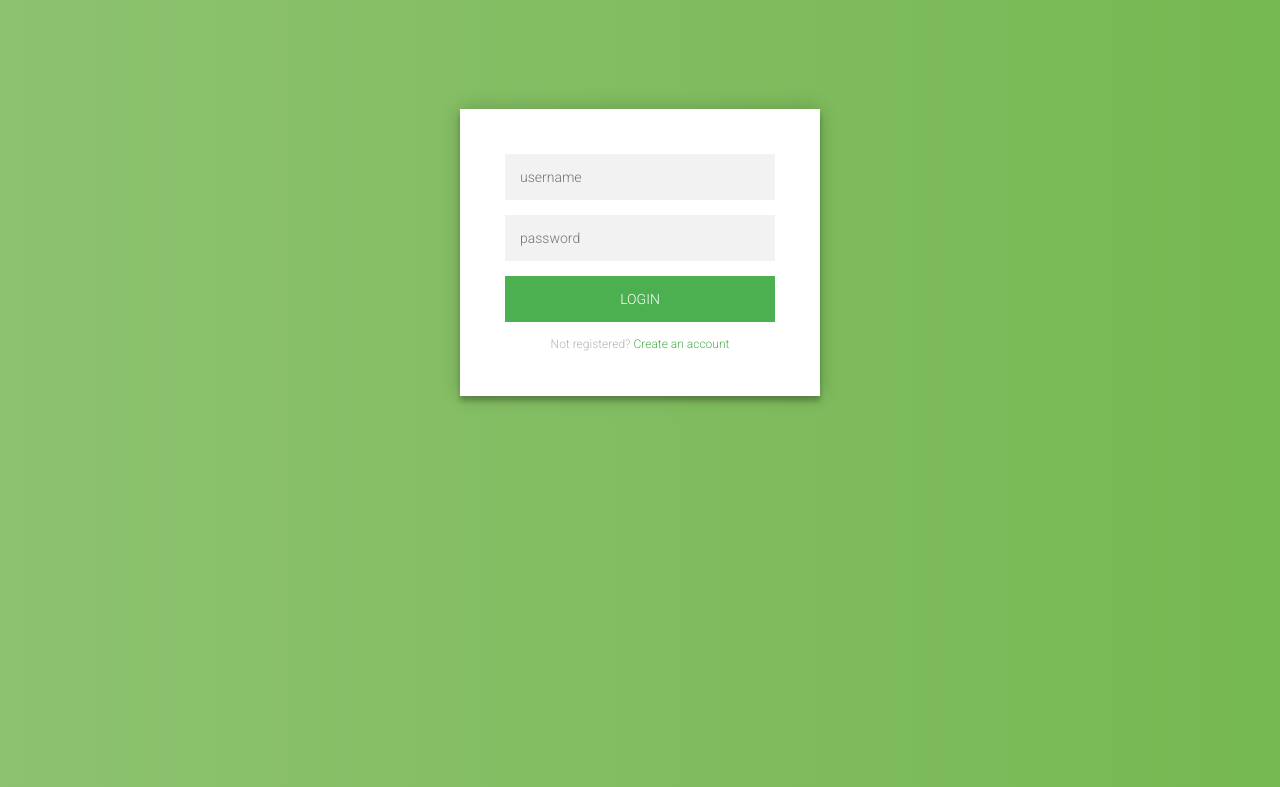
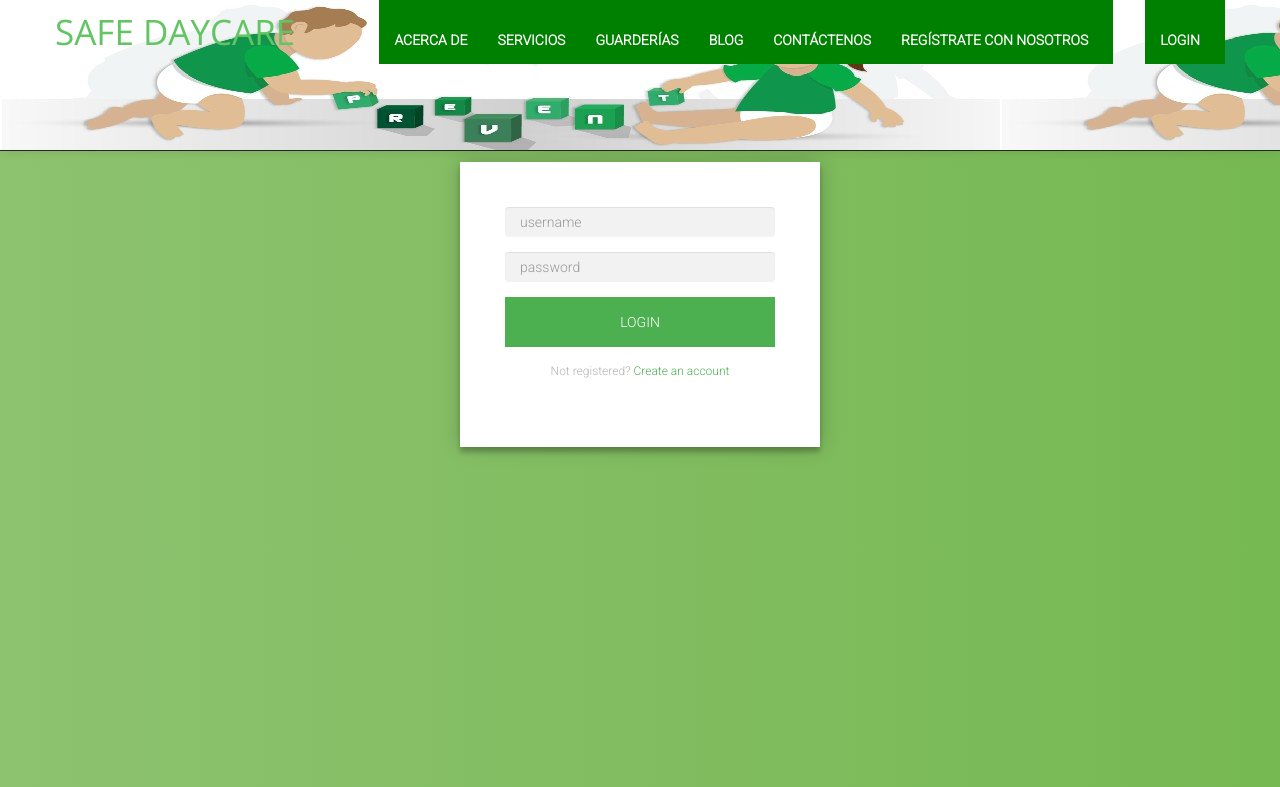
Before and after one commit to kevinmalats/phpGuarderia, a PHP site: page /pages/login.php in a window 1280 px wide. Shown: the top 787 px of the page. Run offline with PHP 8.4, Linux system fonts and the light colour scheme.

Commit message:
retocando el diseño

```diff
--- a/color/default.css
+++ b/color/default.css
@@ -10,7 +10,7 @@ background:#e06d5e;
 }
 
 .navegacion {
-	background-image: url(../img/security-guar.jpg);
+	 background-image:green ;
 }
 nav {
 	background: green;
--- a/css/login.css
+++ b/css/login.css
@@ -1,11 +1,11 @@
 @import url(https://fonts.googleapis.com/css?family=Roboto:300);
 
-.login-page {
+.login-pages {
   width: 360px;
   padding: 8% 0 0;
   margin: auto;
 }
-.form {
+.forms {
   position: relative;
   z-index: 1;
   background: #FFFFFF;
@@ -15,7 +15,7 @@
   text-align: center;
   box-shadow: 0 0 20px 0 rgba(0, 0, 0, 0.2), 0 5px 5px 0 rgba(0, 0, 0, 0.24);
 }
-.form input {
+.forms input {
   font-family: "Roboto", sans-serif;
   outline: 0;
   background: #f2f2f2;
@@ -26,7 +26,7 @@
   box-sizing: border-box;
   font-size: 14px;
 }
-.form button {
+.forms button {
   font-family: "Roboto", sans-serif;
   text-transform: uppercase;
   outline: 0;
@@ -40,52 +40,52 @@
   transition: all 0.3 ease;
   cursor: pointer;
 }
-.form button:hover,.form button:active,.form button:focus {
+.forms button:hover,.form button:active,.form button:focus {
   background: #43A047;
 }
-.form .message {
+.forms .messages {
   margin: 15px 0 0;
   color: #b3b3b3;
   font-size: 12px;
 }
-.form .message a {
+.forms .messages a {
   color: #4CAF50;
   text-decoration: none;
 }
-.form .register-form {
+.forms .register-forms {
   display: none;
 }
-.container {
+.containers {
   position: relative;
   z-index: 1;
   max-width: 300px;
   margin: 0 auto;
 }
-.container:before, .container:after {
+.containers:before, .containers:after {
   content: "";
   display: block;
   clear: both;
 }
-.container .info {
+.containers .info {
   margin: 50px auto;
   text-align: center;
 }
-.container .info h1 {
+.containers .infos h1 {
   margin: 0 0 15px;
   padding: 0;
   font-size: 36px;
   font-weight: 300;
   color: #1a1a1a;
 }
-.container .info span {
+.containers .infos span {
   color: #4d4d4d;
   font-size: 12px;
 }
-.container .info span a {
+.containers .infos span a {
   color: #000000;
   text-decoration: none;
 }
-.container .info span .fa {
+.containers .infos span .fas {
   color: #EF3B3A;
 }
 body {
--- a/css/miestilo.css
+++ b/css/miestilo.css
@@ -10,7 +10,7 @@ html {
 
 	/*background = gradient + image pattern combo*/
 	background:
-		linear-gradient(rgba(196, 102, 0, 0.6), rgba(155, 89, 182, 0.6));
+		linear-gradient(#f5f5f5, #f5f5f5);
 }
 
 body {
--- a/css/style.css
+++ b/css/style.css
@@ -285,7 +285,7 @@ h2.pagetitle {
 }
 .navbar .brand a {
 	padding: 0;
-	color: #fff;
+	color: #62c462;
 	font-size: 1.75em;
 	margin-left: 0;
 	font-weight: 400;
@@ -302,6 +302,7 @@ h2.pagetitle {
 }
 .navbar-inner {
 	min-height: 4.75em;
+	height: 150px;
 }
 .navbar-inverse .navbar-inner {
 	background: green;
@@ -313,7 +314,7 @@ h2.pagetitle {
   background-image: -webkit-gradient(linear, 0 0, 0 100%, from(#222222), to(#111111));
   background-image: -webkit-linear-gradient(top, #222222, #111111);
   background-image: -o-linear-gradient(top, #222222, #111111);
-  background-image: linear-gradient(to bottom, green, #62c462);
+  background-image: url(../img/security-guar.jpg);
   background-repeat: repeat-x;
   border-color: #252525;
   filter: progid:DXImageTransform.Microsoft.gradient(startColorstr='#ff222222', endColorstr='#ff111111', GradientType=0);
--- a/pages/login.php
+++ b/pages/login.php
@@ -4,23 +4,61 @@
 
 <head>
  <title>Login</title>
+
+
+  <link href="../css/bootstrap-responsive.css" rel="stylesheet">
+  <!---estilo de colores -->
+    <link href="../css/style.css" rel="stylesheet">
+    <!-- efectos -->
+  <link href="../color/default.css" rel="stylesheet">
+  <link rel="shortcut icon" href="../img/icono.gif">
   <link href="../css/login.css" rel="stylesheet">
+
 </head>
 <body>
-<div class="login-page">
-  <div class="form">
-    <form class="register-form">
+<div class="navbar-wrapper">
+    <div class="navbar navbar-inverse navbar-fixed-top">
+      <div class="navbar-inner">
+        <div class="container">
+          <!-- Responsive navbar -->
+          <a class="btn btn-navbar" data-toggle="collapse" data-target=".nav-collapse"><span class="icon-bar"></span><span class="icon-bar"></span><span class="icon-bar"></span>
+        </a>
+          <h1 class="brand"><a href="../index.html">Safe DayCare</a></h1>
+           <nav class="pull-right nav-collapse collapse personality">
+            <ul id="menu-main" class="nav">
+            <li><a title ="Login" href="login.php">Login</a>
+            </li>
+            </ul>
+            </nav>
+          <!-- navigation -->
+          <nav class="pull-right nav-collapse collapse">
+            <ul id="menu-main" class="nav">
+              <li><a title="acerca de " href="../pages/quienes_somos.html">Acerca de</a></li>
+              <li><a title="servicios" href="../pages/Servicios.html">Servicios</a></li>
+              <li><a title="guarderias" href="../pages/guarderias.html">Guarderías</a></li>
+              <li><a title="blog" href="../pages/blog.html">Blog</a></li>
+              <li><a title="contactenos" href="../pages/contactenos.html">Contáctenos</a></li>
+              <li><a title="registro" href="registro.html">Regístrate con nosotros</a></li>
+  </ul>
+          </nav>
+        </div>
+      </div>
+    </div>
+  </div>
+<div class="login-pages">
+  <div class="forms">
+    <form class="register-forms">
       <input type="text" placeholder="name"/>
       <input type="password" placeholder="password"/>
       <input type="text" placeholder="email address"/>
       <button>create</button>
-      <p class="message">Already registered? <a href="#">Sign In</a></p>
+      <p class="messages">Already registered? <a href="#">Sign In</a></p>
     </form>
-    <form class="login-form">
+    <form class="login-forms">
       <input type="text" placeholder="username"/>
       <input type="password" placeholder="password"/>
       <button>login</button>
-      <p class="message">Not registered? <a href="#">Create an account</a></p>
+      <p class="messages">Not registered? <a href="registro.html">Create an account</a></p>
     </form>
   </div>
 </div>
```
